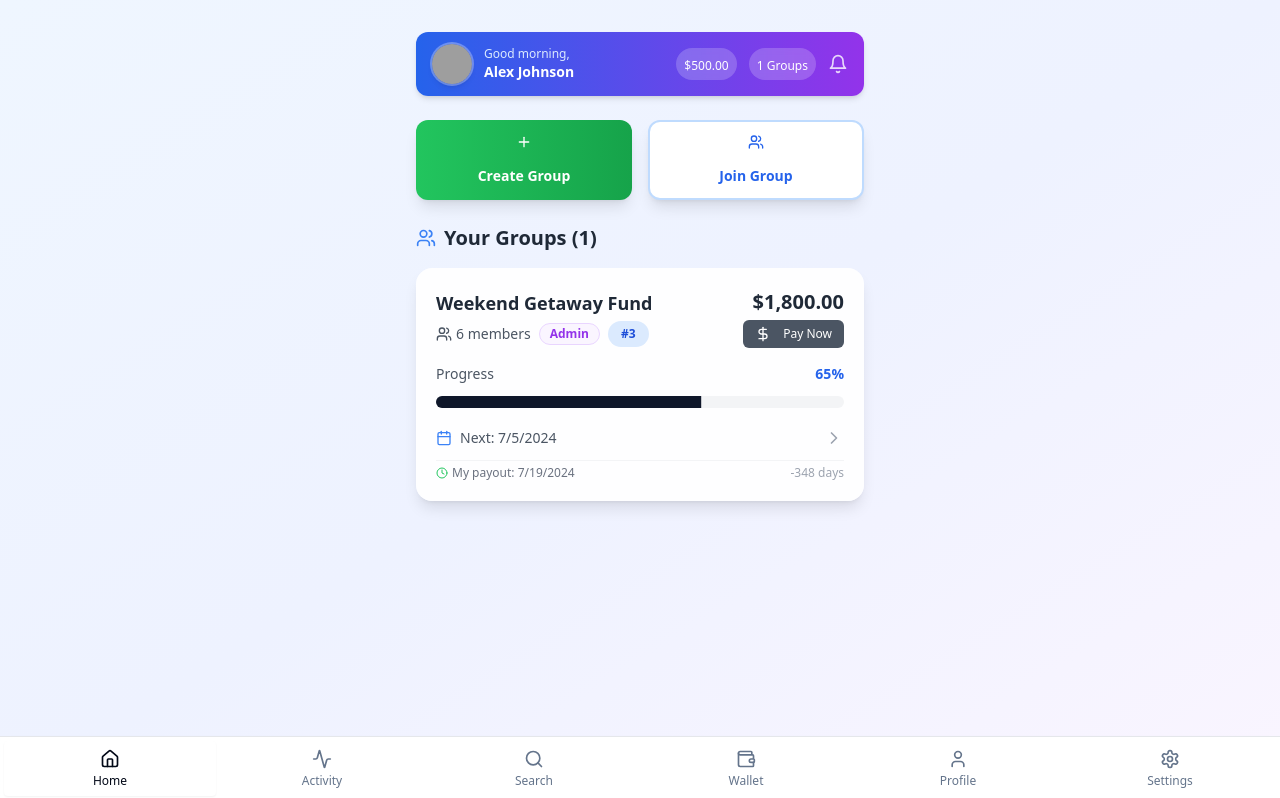
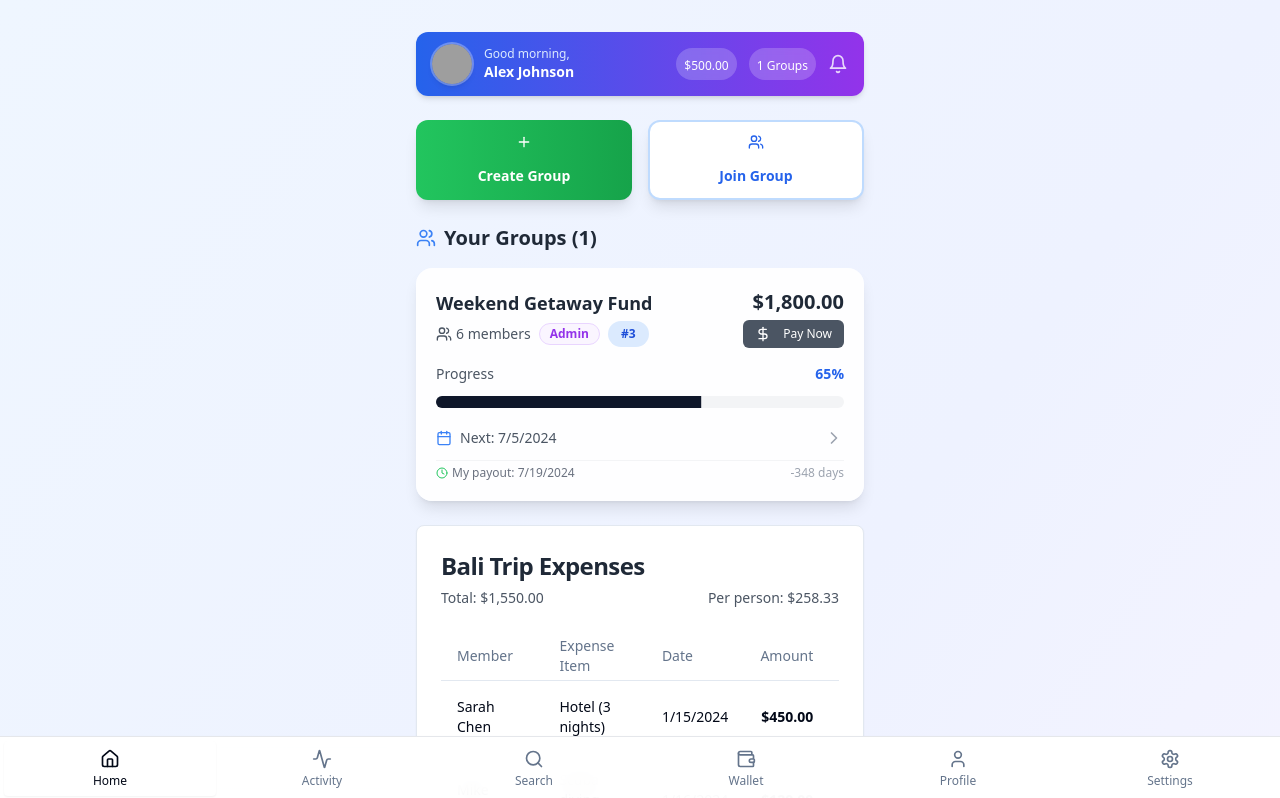
Before and after one commit to AceBronze00/group-gain-mobile-template, a React (Vite) app: page / in a window 1280 px wide. Shown: the top 798 px of the page. Built offline with nearby package versions, Linux system fonts and the light colour scheme; grey boxes are pictures that could not be loaded.

Commit message:
feat: Add Bali trip expenses table example
Added a table component example to demonstrate the display of expenses for a Bali trip, including multiple entries from 6 members.

```diff
--- /dev/null
+++ b/src/components/BaliTripExpensesTable.tsx
@@ -0,0 +1,87 @@
+import {
+  Table,
+  TableBody,
+  TableCell,
+  TableHead,
+  TableHeader,
+  TableRow,
+} from "@/components/ui/table";
+import { Card, CardContent, CardHeader, CardTitle } from "@/components/ui/card";
+import { Badge } from "@/components/ui/badge";
+
+const BaliTripExpensesTable = () => {
+  const expenses = [
+    { id: 1, member: "Sarah Chen", item: "Hotel (3 nights)", amount: 450, date: "2024-01-15", status: "paid" },
+    { id: 2, member: "Mike Rodriguez", item: "Scuba diving tour", amount: 120, date: "2024-01-16", status: "pending" },
+    { id: 3, member: "Emma Thompson", item: "Local transport", amount: 85, date: "2024-01-16", status: "paid" },
+    { id: 4, member: "James Park", item: "Group dinner", amount: 180, date: "2024-01-17", status: "paid" },
+    { id: 5, member: "Lisa Wang", item: "Temple entrance fees", amount: 45, date: "2024-01-17", status: "pending" },
+    { id: 6, member: "David Brown", item: "Cooking class", amount: 95, date: "2024-01-18", status: "paid" },
+    { id: 7, member: "Sarah Chen", item: "Airport transfer", amount: 75, date: "2024-01-14", status: "paid" },
+    { id: 8, member: "Mike Rodriguez", item: "Snorkeling gear rental", amount: 35, date: "2024-01-16", status: "pending" },
+    { id: 9, member: "Emma Thompson", item: "Souvenir shopping", amount: 125, date: "2024-01-18", status: "paid" },
+    { id: 10, member: "James Park", item: "Spa treatment", amount: 200, date: "2024-01-17", status: "paid" },
+    { id: 11, member: "Lisa Wang", item: "Beach club entry", amount: 60, date: "2024-01-16", status: "pending" },
+    { id: 12, member: "David Brown", item: "Traditional show", amount: 80, date: "2024-01-17", status: "paid" },
+  ];
+
+  const formatCurrency = (amount: number) => {
+    return new Intl.NumberFormat('en-US', {
+      style: 'currency',
+      currency: 'USD'
+    }).format(amount);
+  };
+
+  const totalExpenses = expenses.reduce((sum, expense) => sum + expense.amount, 0);
+  const perPersonShare = totalExpenses / 6;
+
+  return (
+    <Card className="w-full">
+      <CardHeader>
+        <CardTitle className="text-2xl font-bold text-gray-800">Bali Trip Expenses</CardTitle>
+        <div className="flex items-center justify-between text-sm text-gray-600">
+          <span>Total: {formatCurrency(totalExpenses)}</span>
+          <span>Per person: {formatCurrency(perPersonShare)}</span>
+        </div>
+      </CardHeader>
+      <CardContent>
+        <Table>
+          <TableHeader>
+            <TableRow>
+              <TableHead>Member</TableHead>
+              <TableHead>Expense Item</TableHead>
+              <TableHead>Date</TableHead>
+              <TableHead className="text-right">Amount</TableHead>
+              <TableHead>Status</TableHead>
+            </TableRow>
+          </TableHeader>
+          <TableBody>
+            {expenses.map((expense) => (
+              <TableRow key={expense.id}>
+                <TableCell className="font-medium">{expense.member}</TableCell>
+                <TableCell>{expense.item}</TableCell>
+                <TableCell>{new Date(expense.date).toLocaleDateString()}</TableCell>
+                <TableCell className="text-right font-semibold">
+                  {formatCurrency(expense.amount)}
+                </TableCell>
+                <TableCell>
+                  <Badge
+                    variant={expense.status === 'paid' ? 'default' : 'secondary'}
+                    className={expense.status === 'paid'
+                      ? 'bg-green-100 text-green-700 hover:bg-green-200'
+                      : 'bg-yellow-100 text-yellow-700 hover:bg-yellow-200'
+                    }
+                  >
+                    {expense.status}
+                  </Badge>
+                </TableCell>
+              </TableRow>
+            ))}
+          </TableBody>
+        </Table>
+      </CardContent>
+    </Card>
+  );
+};
+
+export default BaliTripExpensesTable;
--- a/src/components/DashboardTab.tsx
+++ b/src/components/DashboardTab.tsx
@@ -10,6 +10,7 @@ import CreateGroupModal from "@/components/CreateGroupModal";
 import JoinGroupModal from "@/components/JoinGroupModal";
 import GroupDetailsModal from "@/components/GroupDetailsModal";
 import PaymentModal from "@/components/PaymentModal";
+import BaliTripExpensesTable from "@/components/BaliTripExpensesTable";
 import { useApp } from "@/contexts/AppContext";
 
 const DashboardTab = () => {
@@ -223,6 +224,9 @@ const DashboardTab = () => {
         </Card>
       )}
 
+      {/* Example Table */}
+      <BaliTripExpensesTable />
+
       {/* Modals */}
       <CreateGroupModal
         open={showCreateGroup}
```
